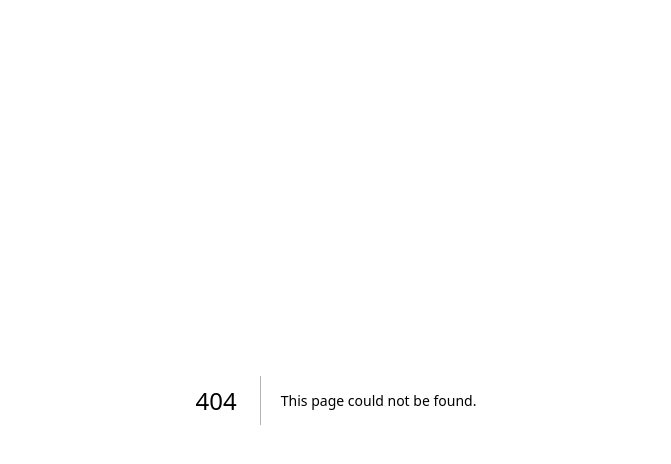
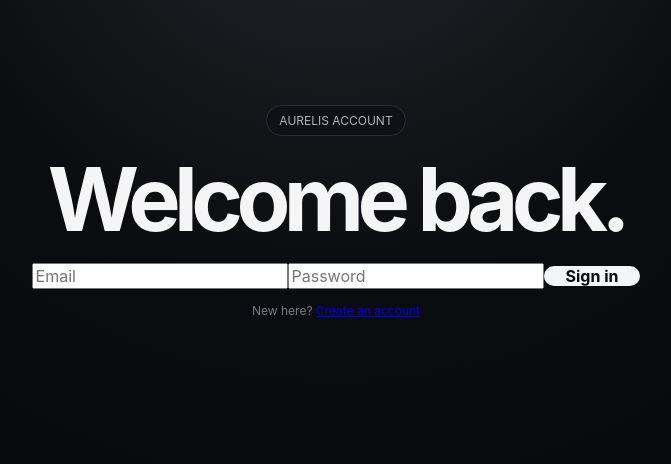
Before and after one commit to shaikhraza91677-hub/Aurelis-nord-clip, a Next.js app: page /login in a window 1280 px wide. Before the commit this address had no page. Shown: the top 464 px of the page, without its empty margins (304-975 px from the left). Built offline with nearby package versions, Linux system fonts and the light colour scheme.

Commit message:
feat: add login screen

```diff
--- /dev/null
+++ b/app/login/page.tsx
@@ -0,0 +1,7 @@
+'use client';
+import { FormEvent, useState } from 'react';
+export default function LoginPage() {
+  const [email,setEmail]=useState(''); const [password,setPassword]=useState(''); const [error,setError]=useState(''); const [busy,setBusy]=useState(false);
+  async function submit(e:FormEvent){e.preventDefault();setBusy(true);setError('');try{const r=await fetch('/api/auth/login',{method:'POST',headers:{'content-type':'application/json'},body:JSON.stringify({email,password})});const d=await r.json();if(!r.ok)throw new Error(d.error||'Login failed');window.location.href='/';}catch(err){setError(err instanceof Error?err.message:'Login failed')}finally{setBusy(false)}}
+  return <main className="shell"><section className="hero"><span className="eyebrow">AURELIS ACCOUNT</span><h1>Welcome back.</h1><form className="authform" onSubmit={submit}><input value={email} onChange={e=>setEmail(e.target.value)} type="email" placeholder="Email" required/><input value={password} onChange={e=>setPassword(e.target.value)} type="password" placeholder="Password" required/><button className="primary authbutton" disabled={busy}>{busy?'Signing in…':'Sign in'}</button>{error&&<div className="error">{error}</div>}<div className="status">New here? <a href="/signup">Create an account</a></div></form></section></main>;
+}
```
